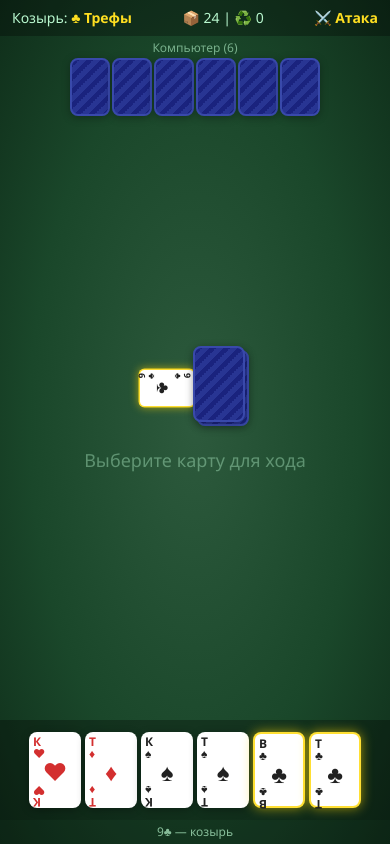
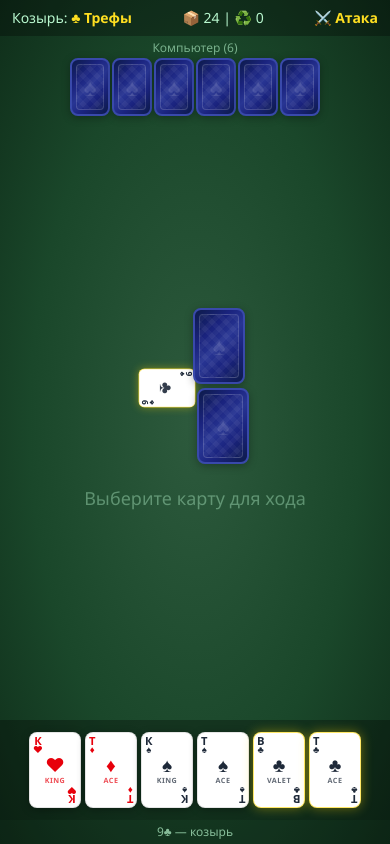
Before and after one commit to hasan42/game-card-durak, a React (Vite) app: page / in a window 390 px wide. Both pictures are taken after a click on the button "🤖 Против компьютера". Built offline with nearby package versions, Linux system fonts and the light colour scheme.

Commit message:
feat: improve card visuals — face cards (В/Д/К/Т), suit colors, trump gold border, card-back gradient pattern, hover/selected animations

```diff
--- a/src/components/CardComponent.tsx
+++ b/src/components/CardComponent.tsx
@@ -1,9 +1,20 @@
 /**
- * Компонент карты — отрисовка игральной карты
+ * Компонент карты — отрисовка игральной карты с улучшенным визуалом
  */
 
 import type { Card, Suit } from '../engine/types';
-import { SUIT_SYMBOLS, RANK_NAMES, SUIT_COLORS } from '../engine/cards';
+import { SUIT_SYMBOLS, SUIT_COLORS } from '../engine/cards';
+
+/** Ранг: краткое имя для углов и полное для центра */
+function rankDisplay(rank: number): { short: string; full: string } {
+  switch (rank) {
+    case 11: return { short: 'В', full: 'Valet' };
+    case 12: return { short: 'Д', full: 'Queen' };
+    case 13: return { short: 'К', full: 'King' };
+    case 14: return { short: 'Т', full: 'Ace' };
+    default: return { short: String(rank), full: String(rank) };
+  }
+}
 
 interface CardProps {
   card: Card;
@@ -13,9 +24,10 @@ interface CardProps {
   disabled?: boolean;
   faceDown?: boolean;
   className?: string;
+  animating?: 'play' | 'take' | 'discard';
 }
 
-export function CardComponent({ card, trumpSuit, onClick, selected, disabled, faceDown, className = '' }: CardProps) {
+export function CardComponent({ card, trumpSuit, onClick, selected, disabled, faceDown, className = '', animating }: CardProps) {
   if (faceDown) {
     return <div className={`card-back ${className}`} />;
   }
@@ -23,23 +35,41 @@ export function CardComponent({ card, trumpSuit, onClick, selected, disabled, fa
   const color = SUIT_COLORS[card.suit];
   const isTrump = trumpSuit && card.suit === trumpSuit;
   const symbol = SUIT_SYMBOLS[card.suit];
-  const rank = RANK_NAMES[card.rank];
+  const { short, full } = rankDisplay(card.rank);
+  const isFaceCard = card.rank >= 11;
+
+  const animClass = animating === 'play' ? 'card-play-anim'
+    : animating === 'take' ? 'card-take-anim'
+    : animating === 'discard' ? 'card-discard-anim'
+    : '';
 
   return (
     <div
-      className={`playing-card ${color} ${selected ? 'selected' : ''} ${isTrump ? 'trump-card' : ''} ${disabled ? 'opacity-50 cursor-not-allowed' : ''} ${className}`}
+      className={`playing-card ${color === 'red' ? 'card-red' : 'card-black'} ${selected ? 'selected' : ''} ${isTrump ? 'trump-card' : ''} ${disabled ? 'opacity-50 cursor-not-allowed' : ''} ${animClass} ${className}`}
       onClick={disabled ? undefined : onClick}
     >
-      <div className="flex flex-col items-center justify-between h-full p-1">
-        <div className="text-left w-full text-xs font-bold leading-none">
-          <div>{rank}</div>
-          <div>{symbol}</div>
-        </div>
-        <div className="text-2xl leading-none">{symbol}</div>
-        <div className="text-right w-full text-xs font-bold leading-none rotate-180">
-          <div>{rank}</div>
-          <div>{symbol}</div>
-        </div>
+      {/* Верхний левый угол */}
+      <div className={`card-corner top-left ${color === 'red' ? 'text-red-600' : 'text-gray-800'}`}>
+        <span className="card-rank">{short}</span>
+        <span className="card-suit-small">{symbol}</span>
+      </div>
+
+      {/* Центр */}
+      <div className={`card-center ${color === 'red' ? 'text-red-600' : 'text-gray-800'}`}>
+        {isFaceCard ? (
+          <div className="card-face">
+            <span className="card-face-symbol">{symbol}</span>
+            <span className="card-face-label">{full}</span>
+          </div>
+        ) : (
+          <span className="card-big-suit">{symbol}</span>
+        )}
+      </div>
+
+      {/* Нижний правый угол (перевёрнут) */}
+      <div className={`card-corner bottom-right ${color === 'red' ? 'text-red-600' : 'text-gray-800'}`}>
+        <span className="card-rank">{short}</span>
+        <span className="card-suit-small">{symbol}</span>
       </div>
     </div>
   );
--- a/src/index.css
+++ b/src/index.css
@@ -12,34 +12,229 @@ body {
   background: #1a472a;
   color: white;
   min-height: 100vh;
-  overflow: hidden;
+  overflow-x: hidden;
   user-select: none;
 }
 
-/* Карта стола — зелёный сукно */
+/* ===== Карта стола — зелёный сукно ===== */
 .table-bg {
   background: radial-gradient(ellipse at center, #2d5a3d 0%, #1a472a 60%, #0f2e1a 100%);
 }
 
-/* Анимация подкидывания карты */
+/* ===== Игральная карта ===== */
+.playing-card {
+  width: var(--card-width);
+  height: var(--card-height);
+  border-radius: 8px;
+  background: white;
+  box-shadow: 0 2px 8px rgba(0,0,0,0.3);
+  cursor: pointer;
+  transition: transform 0.2s ease, box-shadow 0.2s ease, border-color 0.2s ease;
+  position: relative;
+  flex-shrink: 0;
+  display: flex;
+  flex-direction: column;
+  overflow: hidden;
+  border: 1px solid rgba(0,0,0,0.1);
+}
+
+/* Углы карты */
+.card-corner {
+  position: absolute;
+  display: flex;
+  flex-direction: column;
+  align-items: center;
+  line-height: 1;
+  font-weight: 700;
+  z-index: 1;
+}
+
+.card-corner.top-left {
+  top: 3px;
+  left: 4px;
+}
+
+.card-corner.bottom-right {
+  bottom: 3px;
+  right: 4px;
+  transform: rotate(180deg);
+}
+
+.card-rank {
+  font-size: 0.85rem;
+  font-weight: 800;
+  line-height: 1;
+}
+
+.card-suit-small {
+  font-size: 0.7rem;
+  line-height: 1;
+  margin-top: -1px;
+}
+
+/* Центр карты */
+.card-center {
+  position: absolute;
+  top: 50%;
+  left: 50%;
+  transform: translate(-50%, -50%);
+  display: flex;
+  align-items: center;
+  justify-content: center;
+  pointer-events: none;
+}
+
+.card-big-suit {
+  font-size: 2rem;
+  line-height: 1;
+  opacity: 0.9;
+}
+
+/* Фигурные карты (В, Д, К, Т) */
+.card-face {
+  display: flex;
+  flex-direction: column;
+  align-items: center;
+  gap: 1px;
+}
+
+.card-face-symbol {
+  font-size: 1.6rem;
+  line-height: 1;
+}
+
+.card-face-label {
+  font-size: 0.55rem;
+  font-weight: 600;
+  text-transform: uppercase;
+  letter-spacing: 0.5px;
+  opacity: 0.7;
+}
+
+/* Цвета мастей */
+.card-red {
+  color: #d32f2f;
+}
+
+.card-black {
+  color: #212121;
+}
+
+/* ===== Наведение ===== */
+.playing-card:hover:not(.opacity-50) {
+  transform: translateY(-8px);
+  box-shadow: 0 12px 24px rgba(0,0,0,0.4);
+}
+
+/* ===== Выделенная карта ===== */
+.playing-card.selected {
+  transform: translateY(-20px);
+  box-shadow: 0 16px 32px rgba(255,215,0,0.5);
+  border: 2px solid gold;
+}
+
+/* ===== Козырная карта ===== */
+.trump-card {
+  border: 1px solid rgba(255, 215, 0, 0.6);
+  box-shadow: 0 0 12px rgba(255, 215, 0, 0.4);
+}
+
+.trump-card:hover:not(.opacity-50) {
+  box-shadow: 0 12px 24px rgba(255,215,0,0.5);
+}
+
+.trump-card.selected {
+  border: 2px solid gold;
+  box-shadow: 0 16px 32px rgba(255,215,0,0.6);
+}
+
+/* ===== Рубашка карты ===== */
+.card-back {
+  width: var(--card-width);
+  height: var(--card-height);
+  border-radius: 8px;
+  background: linear-gradient(135deg, #0d1b4a 0%, #1a237e 30%, #283593 50%, #1a237e 70%, #0d1b4a 100%);
+  box-shadow: 0 2px 8px rgba(0,0,0,0.3);
+  border: 2px solid #3949ab;
+  position: relative;
+  overflow: hidden;
+  flex-shrink: 0;
+}
+
+.card-back::before {
+  content: '';
+  position: absolute;
+  inset: 4px;
+  border-radius: 4px;
+  border: 1.5px solid rgba(255,255,255,0.15);
+  background:
+    repeating-linear-gradient(
+      45deg,
+      transparent,
+      transparent 5px,
+      rgba(255,255,255,0.04) 5px,
+      rgba(255,255,255,0.04) 10px
+    ),
+    repeating-linear-gradient(
+      -45deg,
+      transparent,
+      transparent 5px,
+      rgba(255,255,255,0.04) 5px,
+      rgba(255,255,255,0.04) 10px
+    );
+}
+
+.card-back::after {
+  content: '♠';
+  position: absolute;
+  top: 50%;
+  left: 50%;
+  transform: translate(-50%, -50%);
+  font-size: 1.5rem;
+  color: rgba(255,255,255,0.12);
+}
+
+/* ===== Мини-карты (рука противника) ===== */
+.mini-card {
+  --card-width: 50px;
+  --card-height: 72px;
+  font-size: 0.75rem;
+}
+
+/* ===== Анимации ===== */
 @keyframes card-play {
-  from {
-    transform: translateY(-100px) scale(0.5) rotate(20deg);
+  0% {
+    transform: translateY(-120px) scale(0.5) rotate(15deg);
     opacity: 0;
   }
-  to {
+  100% {
     transform: translateY(0) scale(1) rotate(0deg);
     opacity: 1;
   }
 }
 
 @keyframes card-take {
-  from {
+  0% {
+    transform: scale(1) translateY(0);
+    opacity: 1;
+  }
+  100% {
+    transform: scale(0.6) translateY(80px);
+    opacity: 0;
+  }
+}
+
+@keyframes card-discard {
+  0% {
     transform: scale(1);
     opacity: 1;
   }
-  to {
-    transform: scale(0.8) translateY(80px);
+  60% {
+    transform: scale(0.9) translateY(-10px);
+    opacity: 0.8;
+  }
+  100% {
+    transform: scale(0.3) translateY(-40px);
     opacity: 0;
   }
 }
@@ -49,80 +244,38 @@ body {
   50% { opacity: 0.6; }
 }
 
-.card-play {
-  animation: card-play 0.4s ease-out forwards;
+@keyframes fade-in-scale {
+  0% {
+    opacity: 0;
+    transform: scale(0.8);
+  }
+  100% {
+    opacity: 1;
+    transform: scale(1);
+  }
 }
 
-.card-take {
-  animation: card-take 0.3s ease-in forwards;
+.card-play-anim {
+  animation: card-play 0.3s ease-out forwards;
+}
+
+.card-take-anim {
+  animation: card-take 0.4s ease-in forwards;
+}
+
+.card-discard-anim {
+  animation: card-discard 0.5s ease-out forwards;
 }
 
 .suit-pulse {
   animation: suit-pulse 2s ease-in-out infinite;
 }
 
-/* Стиль карт */
-.playing-card {
-  width: var(--card-width);
-  height: var(--card-height);
-  border-radius: 8px;
-  background: white;
-  box-shadow: 0 2px 8px rgba(0,0,0,0.3);
-  cursor: pointer;
-  transition: transform 0.15s ease, box-shadow 0.15s ease;
-  position: relative;
-  flex-shrink: 0;
+.game-over-appear {
+  animation: fade-in-scale 0.5s ease-out forwards;
 }
 
-.playing-card:hover {
-  transform: translateY(-8px);
-  box-shadow: 0 8px 20px rgba(0,0,0,0.4);
-}
-
-.playing-card.selected {
-  transform: translateY(-20px);
-  box-shadow: 0 12px 30px rgba(255,215,0,0.5);
-  border: 2px solid gold;
-}
-
-.playing-card.red {
-  color: #d32f2f;
-}
-
-.playing-card.black {
-  color: #212121;
-}
-
-/* Рубашка карты */
-.card-back {
-  width: var(--card-width);
-  height: var(--card-height);
-  border-radius: 8px;
-  background: linear-gradient(135deg, #1a237e 25%, #283593 25%, #283593 50%, #1a237e 50%, #1a237e 75%, #283593 75%);
-  background-size: 14px 14px;
-  box-shadow: 0 2px 8px rgba(0,0,0,0.3);
-  border: 2px solid #3949ab;
-}
-
-/* Мини-карта (для маленьких карт в руке) */
-.mini-card {
-  --card-width: 50px;
-  --card-height: 72px;
-  font-size: 0.75rem;
-}
-
-.mini-card .playing-card {
-  width: 50px;
-  height: 72px;
-}
-
-/* Козырь — свечение */
-.trump-card {
-  box-shadow: 0 0 12px rgba(255, 215, 0, 0.6);
-  border: 2px solid rgba(255, 215, 0, 0.8);
-}
-
-/* Кнопки */
+/* ===== Кнопки ===== */
 .btn {
   padding: 0.5rem 1.5rem;
   border-radius: 0.5rem;
@@ -161,7 +314,7 @@ body {
   background: #15803d;
 }
 
-/* Адаптив */
+/* ===== Адаптив — мобильные ===== */
 @media (max-width: 640px) {
   :root {
     --card-width: 52px;
@@ -172,4 +325,39 @@ body {
     --card-width: 40px;
     --card-height: 58px;
   }
+
+  .card-rank {
+    font-size: 0.7rem;
+  }
+
+  .card-suit-small {
+    font-size: 0.6rem;
+  }
+
+  .card-big-suit {
+    font-size: 1.5rem;
+  }
+
+  .card-face-symbol {
+    font-size: 1.2rem;
+  }
+
+  .card-face-label {
+    font-size: 0.45rem;
+  }
+
+  .card-corner.top-left {
+    top: 2px;
+    left: 3px;
+  }
+
+  .card-corner.bottom-right {
+    bottom: 2px;
+    right: 3px;
+  }
+
+  .btn {
+    padding: 0.65rem 1.2rem;
+    font-size: 1rem;
+  }
 }
```
